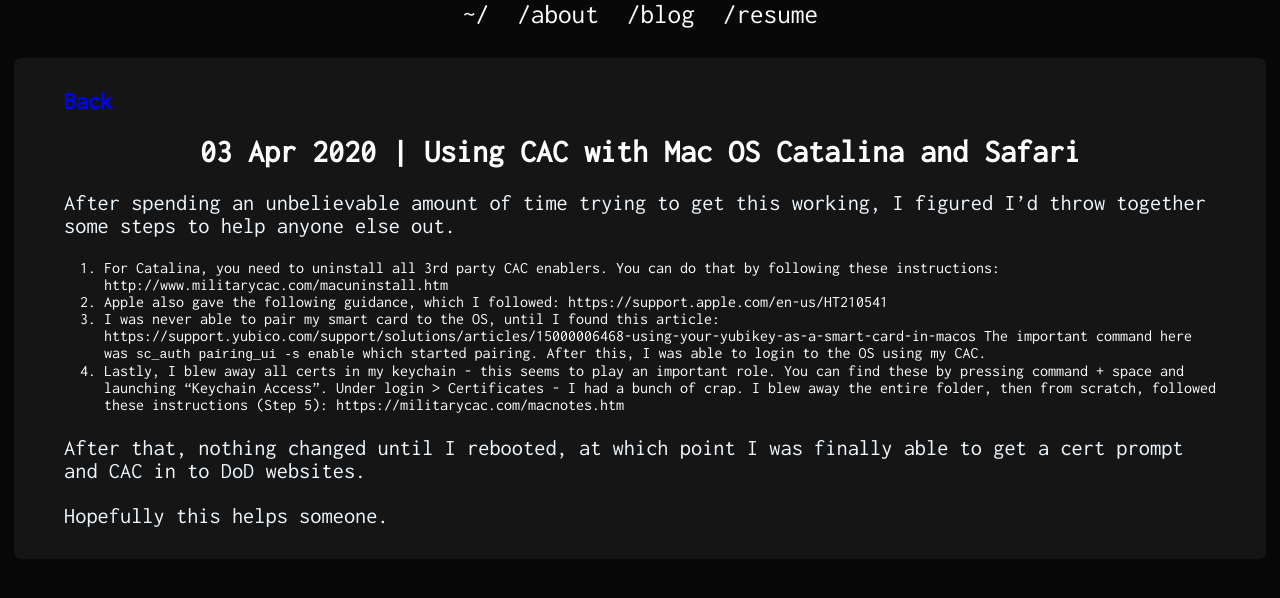
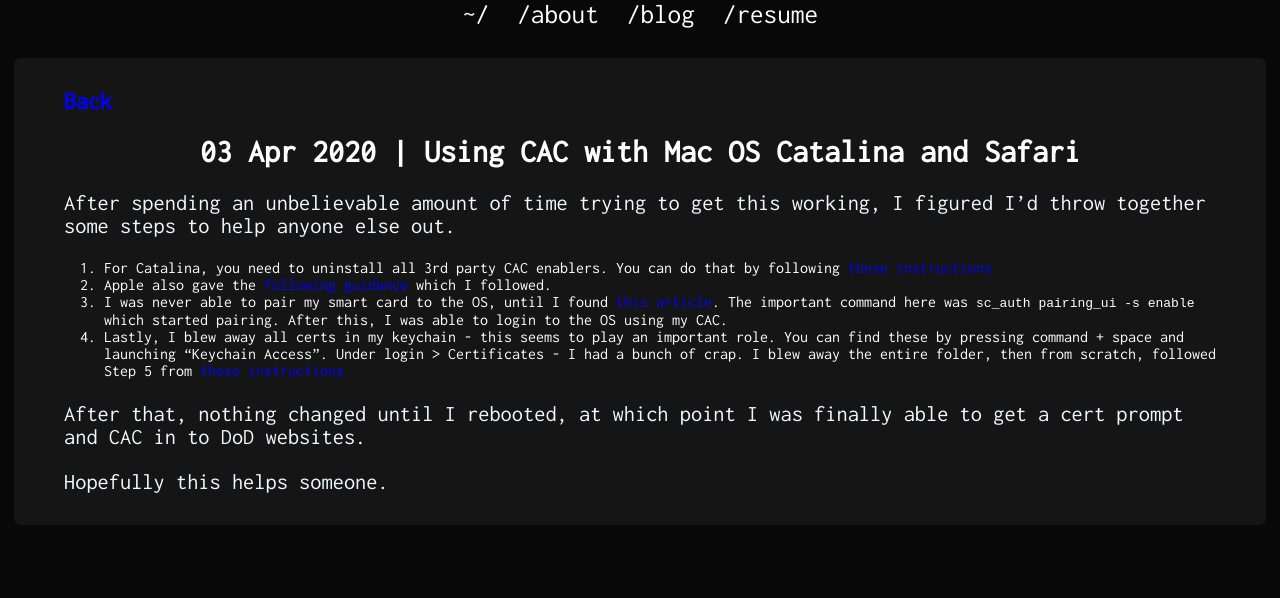
Before and after one commit to bartenbach/proxa.github.io, a Jekyll site: the page built from _posts/2020-04-03-cac-catalina.markdown, in a window 1280 px wide. Shown: the top 598 px of the page. Built offline with Jekyll 4.4.1, drawn with Linux system fonts in a browser that asks for light colours.

Commit message:
Improving formatting of Catalina CAC documentation

```diff
--- a/_posts/2020-04-03-cac-catalina.markdown
+++ b/_posts/2020-04-03-cac-catalina.markdown
@@ -5,10 +5,10 @@ categories: career dod cac smartcard osx safari mac
 ---
 After spending an unbelievable amount of time trying to get this working, I figured I'd throw together some steps to help anyone else out.
 
-1. For Catalina, you need to uninstall all 3rd party CAC enablers.  You can do that by following these instructions: http://www.militarycac.com/macuninstall.htm
-2. Apple also gave the following guidance, which I followed: https://support.apple.com/en-us/HT210541
-3. I was never able to pair my smart card to the OS, until I found this article: https://support.yubico.com/support/solutions/articles/15000006468-using-your-yubikey-as-a-smart-card-in-macos The important command here was `sc_auth pairing_ui -s enable` which started pairing.  After this, I was able to login to the OS using my CAC.
-4. Lastly, I blew away all certs in my keychain - this seems to play an important role.  You can find these by pressing command + space and launching "Keychain Access".  Under login > Certificates - I had a bunch of crap.  I blew away the entire folder, then from scratch, followed these instructions (Step 5): https://militarycac.com/macnotes.htm
+1. For Catalina, you need to uninstall all 3rd party CAC enablers.  You can do that by following [these instructions](http://www.militarycac.com/macuninstall.htm)
+2. Apple also gave the [following guidance](https://support.apple.com/en-us/HT210541) which I followed.
+3. I was never able to pair my smart card to the OS, until I found [this article](https://support.yubico.com/support/solutions/articles/15000006468-using-your-yubikey-as-a-smart-card-in-macos). The important command here was `sc_auth pairing_ui -s enable` which started pairing.  After this, I was able to login to the OS using my CAC.
+4. Lastly, I blew away all certs in my keychain - this seems to play an important role.  You can find these by pressing command + space and launching "Keychain Access".  Under login > Certificates - I had a bunch of crap.  I blew away the entire folder, then from scratch, followed Step 5 from [these instructions](https://militarycac.com/macnotes.htm)
 
 After that, nothing changed until I rebooted, at which point I was finally able to get a cert prompt and CAC in to DoD websites.
 
```
